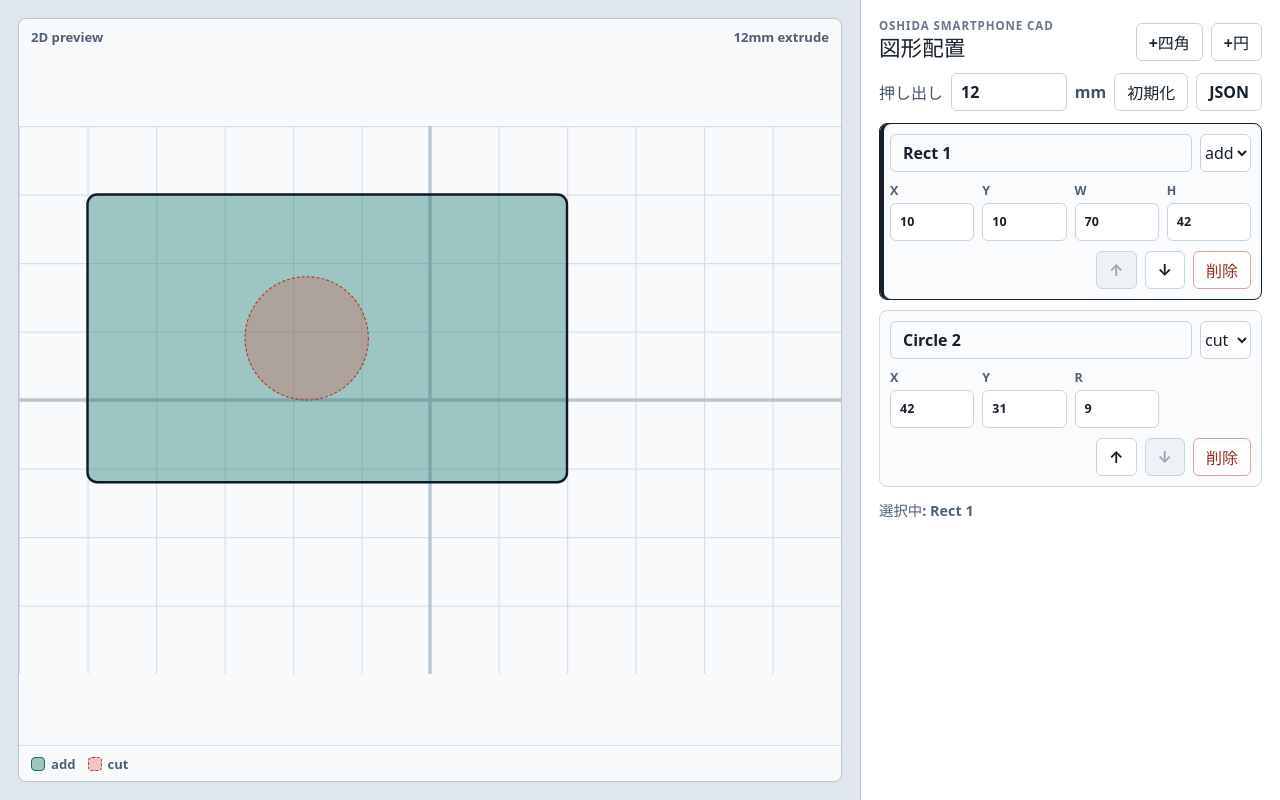
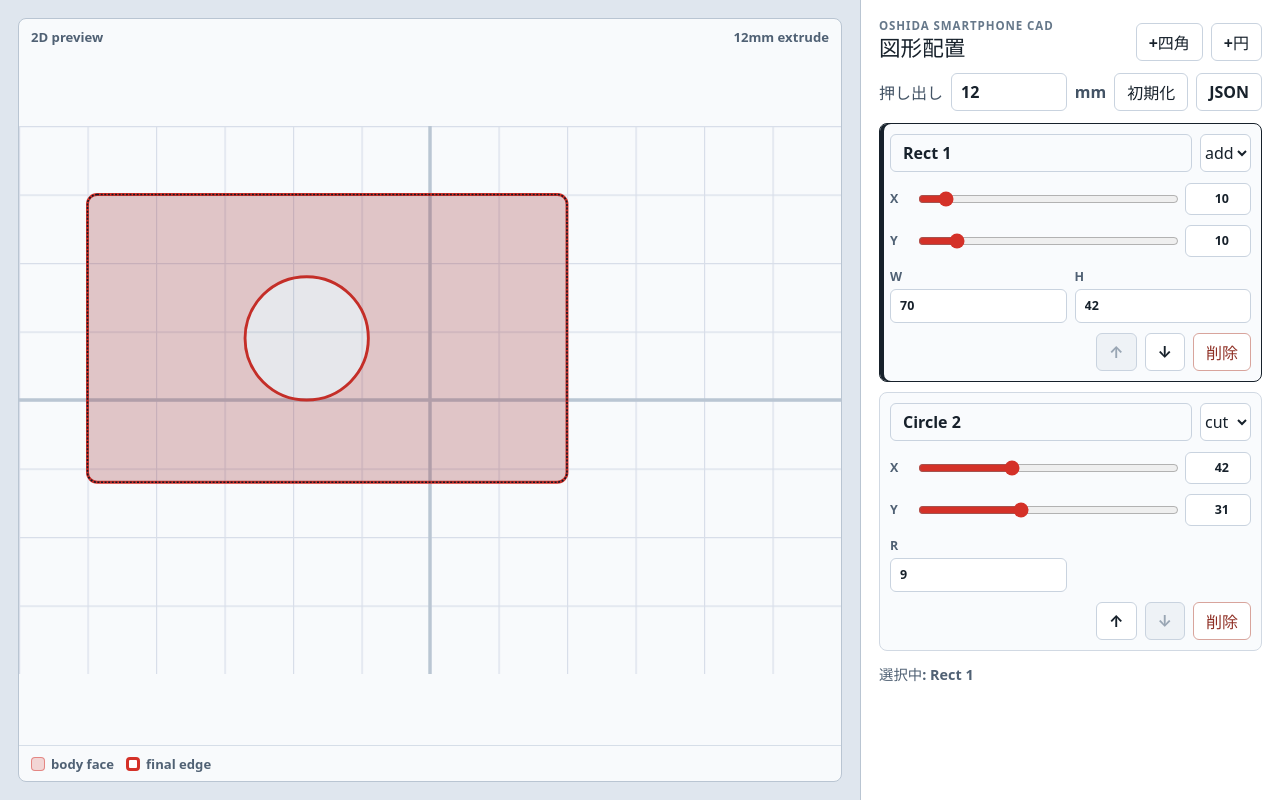
Before and after one commit to pscmps/oshidasumaho_cad, a React (Vite) app: page / in a window 1280 px wide. Built offline with nearby package versions, Linux system fonts and the light colour scheme.

Commit message:
Improve shape positioning controls

```diff
--- a/src/main.jsx
+++ b/src/main.jsx
@@ -1,4 +1,4 @@
-import React, { useEffect, useMemo, useState } from 'react';
+import React, { useEffect, useMemo, useRef, useState } from 'react';
 import { createRoot } from 'react-dom/client';
 import './style.css';
 
@@ -33,6 +33,7 @@ function App() {
   const [document, setDocument] = useState(loadDocument);
   const [selectedId, setSelectedId] = useState(document.shapes[0]?.id ?? null);
   const [jsonOpen, setJsonOpen] = useState(false);
+  const editorRefs = useRef(new Map());
 
   const selectedShape = document.shapes.find((shape) => shape.id === selectedId);
   const jsonText = useMemo(() => JSON.stringify(document, null, 2), [document]);
@@ -40,6 +41,13 @@ function App() {
   useEffect(() => {
     localStorage.setItem(STORAGE_KEY, JSON.stringify(document));
   }, [document]);
+
+  useEffect(() => {
+    const editor = editorRefs.current.get(selectedId);
+    if (editor) {
+      editor.scrollIntoView({ behavior: 'smooth', block: 'center' });
+    }
+  }, [selectedId]);
 
   function updateDocument(patch) {
     setDocument((current) => ({ ...current, ...patch }));
@@ -136,6 +144,13 @@ function App() {
           {document.shapes.map((shape, index) => (
             <ShapeEditor
               key={shape.id}
+              editorRef={(node) => {
+                if (node) {
+                  editorRefs.current.set(shape.id, node);
+                } else {
+                  editorRefs.current.delete(shape.id);
+                }
+              }}
               shape={shape}
               index={index}
               total={document.shapes.length}
@@ -163,6 +178,8 @@ function App() {
 }
 
 function Viewer({ document, selectedId, onSelect }) {
+  const maskId = 'body-mask';
+
   return (
     <div className="viewer-frame">
       <div className="viewer-toolbar">
@@ -174,10 +191,20 @@ function Viewer({ document, selectedId, onSelect }) {
           <pattern id="grid" width="10" height="10" patternUnits="userSpaceOnUse">
             <path d="M 10 0 L 0 0 0 10" fill="none" stroke="#d8dee9" strokeWidth="0.35" />
           </pattern>
+          <mask id={maskId}>
+            <rect width="120" height="80" fill="black" />
+            {document.shapes.map((shape) => (
+              <MaskShape key={shape.id} shape={shape} />
+            ))}
+          </mask>
         </defs>
         <rect width="120" height="80" fill="url(#grid)" />
         <line x1="0" y1="40" x2="120" y2="40" stroke="#bac6d3" strokeWidth="0.5" />
         <line x1="60" y1="0" x2="60" y2="80" stroke="#bac6d3" strokeWidth="0.5" />
+        <rect className="final-face" width="120" height="80" mask={`url(#${maskId})`} />
+        {document.shapes.map((shape) => (
+          <FinalOutline key={`outline-${shape.id}`} shape={shape} />
+        ))}
         {document.shapes.map((shape) => (
           <ShapePreview
             key={shape.id}
@@ -188,10 +215,52 @@ function Viewer({ document, selectedId, onSelect }) {
         ))}
       </svg>
       <div className="viewer-legend">
-        <span><i className="add-swatch" /> add</span>
-        <span><i className="cut-swatch" /> cut</span>
+        <span><i className="face-swatch" /> body face</span>
+        <span><i className="outline-swatch" /> final edge</span>
       </div>
     </div>
+  );
+}
+
+function MaskShape({ shape }) {
+  const fill = shape.mode === 'cut' ? 'black' : 'white';
+  if (shape.type === 'circle') {
+    return <circle cx={shape.x} cy={shape.y} r={shape.r} fill={fill} />;
+  }
+
+  return (
+    <rect
+      x={shape.x}
+      y={shape.y}
+      width={shape.w}
+      height={shape.h}
+      rx="1.4"
+      fill={fill}
+    />
+  );
+}
+
+function FinalOutline({ shape }) {
+  if (shape.type === 'circle') {
+    return (
+      <circle
+        className="final-outline"
+        cx={shape.x}
+        cy={shape.y}
+        r={shape.r}
+      />
+    );
+  }
+
+  return (
+    <rect
+      className="final-outline"
+      x={shape.x}
+      y={shape.y}
+      width={shape.w}
+      height={shape.h}
+      rx="1.4"
+    />
   );
 }
 
@@ -222,9 +291,19 @@ function ShapePreview({ shape, selected, onSelect }) {
   );
 }
 
-function ShapeEditor({ shape, index, total, selected, onSelect, onChange, onMove, onRemove }) {
+function ShapeEditor({
+  editorRef,
+  shape,
+  index,
+  total,
+  selected,
+  onSelect,
+  onChange,
+  onMove,
+  onRemove,
+}) {
   return (
-    <article className={`shape-card ${selected ? 'selected' : ''}`}>
+    <article ref={editorRef} className={`shape-card ${selected ? 'selected' : ''}`}>
       <header>
         <button type="button" className="shape-title" onClick={onSelect}>
           {getShapeLabel(shape)}
@@ -239,16 +318,19 @@ function ShapeEditor({ shape, index, total, selected, onSelect, onChange, onMove
         </select>
       </header>
 
+      <div className="position-controls">
+        <SlideField label="X" value={shape.x} min={0} max={120} onChange={(x) => onChange({ x })} />
+        <SlideField label="Y" value={shape.y} min={0} max={80} onChange={(y) => onChange({ y })} />
+      </div>
+
       <div className="field-grid">
-        <NumberField label="X" value={shape.x} onChange={(x) => onChange({ x })} />
-        <NumberField label="Y" value={shape.y} onChange={(y) => onChange({ y })} />
         {shape.type === 'rect' ? (
           <>
-            <NumberField label="W" value={shape.w} min={1} onChange={(w) => onChange({ w })} />
-            <NumberField label="H" value={shape.h} min={1} onChange={(h) => onChange({ h })} />
+            <NumberField label="W" value={shape.w} min={1} max={120} onChange={(w) => onChange({ w })} />
+            <NumberField label="H" value={shape.h} min={1} max={80} onChange={(h) => onChange({ h })} />
           </>
         ) : (
-          <NumberField label="R" value={shape.r} min={1} onChange={(r) => onChange({ r })} />
+          <NumberField label="R" value={shape.r} min={1} max={40} onChange={(r) => onChange({ r })} />
         )}
       </div>
 
@@ -267,13 +349,39 @@ function ShapeEditor({ shape, index, total, selected, onSelect, onChange, onMove
   );
 }
 
-function NumberField({ label, value, min, onChange }) {
+function SlideField({ label, value, min, max, onChange }) {
   return (
-    <label>
-      {label}
+    <label className="slide-field">
+      <span>{label}</span>
+      <input
+        type="range"
+        min={min}
+        max={max}
+        step="0.5"
+        value={value}
+        onChange={(event) => onChange(Number(event.target.value))}
+      />
+      <NumberField
+        label={`${label} value`}
+        value={value}
+        min={min}
+        max={max}
+        compact
+        onChange={onChange}
+      />
+    </label>
+  );
+}
+
+function NumberField({ label, value, min, max, compact = false, onChange }) {
+  return (
+    <label className={compact ? 'number-field compact' : 'number-field'}>
+      <span>{label}</span>
       <input
         type="number"
         min={min}
+        max={max}
+        step="0.5"
         value={value}
         onChange={(event) => onChange(Number(event.target.value) || 0)}
       />
--- a/src/style.css
+++ b/src/style.css
@@ -51,6 +51,14 @@ input {
   color: #17212b;
 }
 
+input[type="range"] {
+  height: 30px;
+  padding: 0;
+  border: 0;
+  accent-color: #d43128;
+  background: transparent;
+}
+
 .app-shell {
   min-height: 100vh;
   display: grid;
@@ -93,26 +101,41 @@ input {
   touch-action: manipulation;
 }
 
+.final-face {
+  fill: rgba(214, 49, 40, 0.18);
+}
+
+.final-outline {
+  fill: none;
+  stroke: #d43128;
+  stroke-linejoin: round;
+  stroke-width: 2.9;
+  vector-effect: non-scaling-stroke;
+}
+
 .shape-preview {
   cursor: pointer;
+  fill: transparent;
+  stroke: transparent;
   stroke-width: 1.2;
   vector-effect: non-scaling-stroke;
 }
 
 .shape-preview.add {
-  fill: rgba(32, 125, 115, 0.42);
-  stroke: #156f67;
+  fill: transparent;
+  stroke: transparent;
 }
 
 .shape-preview.cut {
-  fill: rgba(212, 84, 66, 0.3);
-  stroke: #b33d2f;
-  stroke-dasharray: 3 2;
+  fill: transparent;
+  stroke: transparent;
 }
 
 .shape-preview.selected {
+  fill: rgba(17, 24, 39, 0.08);
   stroke: #111827;
-  stroke-width: 2.4;
+  stroke-dasharray: 2 1.6;
+  stroke-width: 1.6;
 }
 
 .viewer-legend {
@@ -133,14 +156,14 @@ input {
   display: inline-block;
 }
 
-.add-swatch {
-  background: rgba(32, 125, 115, 0.42);
-  border: 1px solid #156f67;
+.face-swatch {
+  background: rgba(214, 49, 40, 0.18);
+  border: 1px solid rgba(214, 49, 40, 0.48);
 }
 
-.cut-swatch {
-  background: rgba(212, 84, 66, 0.3);
-  border: 1px dashed #b33d2f;
+.outline-swatch {
+  background: #ffffff;
+  border: 3px solid #d43128;
 }
 
 .control-panel {
@@ -235,17 +258,51 @@ h1 {
 
 .field-grid {
   display: grid;
-  grid-template-columns: repeat(4, minmax(0, 1fr));
+  grid-template-columns: repeat(2, minmax(0, 1fr));
   gap: 8px;
   margin-bottom: 10px;
 }
 
-.field-grid label {
+.position-controls {
+  display: grid;
+  gap: 8px;
+  margin-bottom: 10px;
+}
+
+.slide-field {
+  display: grid;
+  grid-template-columns: 18px minmax(0, 1fr) 66px;
+  align-items: center;
+  gap: 8px;
+  color: #506174;
+  font-size: 0.78rem;
+  font-weight: 800;
+}
+
+.number-field {
   display: grid;
   gap: 4px;
   color: #506174;
   font-size: 0.78rem;
   font-weight: 800;
+}
+
+.number-field.compact span {
+  position: absolute;
+  width: 1px;
+  height: 1px;
+  overflow: hidden;
+  clip: rect(0 0 0 0);
+}
+
+.number-field.compact input {
+  height: 32px;
+  padding: 0 6px;
+  text-align: right;
+}
+
+.field-grid .number-field input {
+  height: 34px;
 }
 
 .shape-card footer {
@@ -319,4 +376,8 @@ h1 {
   .field-grid {
     grid-template-columns: repeat(2, minmax(0, 1fr));
   }
+
+  .slide-field {
+    grid-template-columns: 18px minmax(0, 1fr) 58px;
+  }
 }
```
